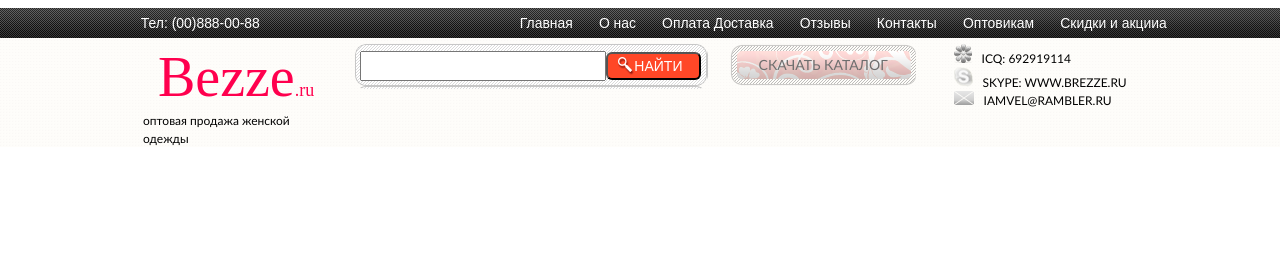
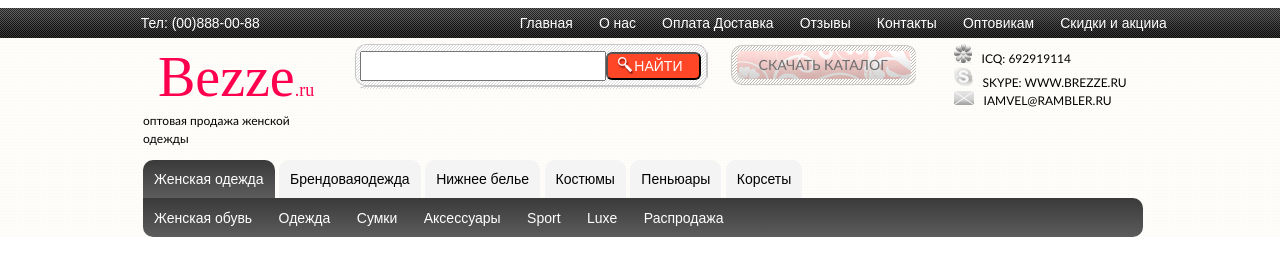
Before and after one commit to 3BEPbE/verstka2, a website: page app/index.html in a window 1280 px wide. Drawn offline with Linux system fonts and the light colour scheme.

Commit message:
end nav menu

```diff
--- a/app/index.html
+++ b/app/index.html
@@ -12,7 +12,7 @@
     <div class="wrapper">
         <header class="header__top">
             <div class="header_item">Тел: (00)888-00-88</div>
-            <div class="header__nav">
+            <div class="header__top_nav">
                 <a href="#" class="header_item">Главная</a>
                 <a href="#" class="header_item">О нас</a>
                 <a href="#" class="header_item">Оплата Доставка</a>
@@ -22,7 +22,7 @@
                 <a href="#" class="header_item">Скидки и акцииa</a>
             </div>
         </header>
-        <header class="header__middle">
+        <div class="header__middle">
             <a href="#" class="block_logo">
                 <span class="logo">Bezze</span><span class="small_ru">.ru</span>
                 <br>
@@ -44,7 +44,27 @@
                 <img src="img/header/icons/mail.png" class="block_info_img" alt="mail">
                 <span class="block_info_items">iamvel@rambler.ru</span>
             </div>
-        </header>
+        </div>
+        <div class="nav__wrapper">
+            <div class="header__nav_bottom  nav_top">
+                <a href="#" class="nav__items  items_theme_light_active">Женская одежда</a>
+                <a href="#" class="nav__items  items_theme_light">Брендоваяодежда</a>
+                <a href="#" class="nav__items  items_theme_light">Нижнее белье</a>
+                <a href="#" class="nav__items  items_theme_light">Костюмы</a>
+                <a href="#" class="nav__items  items_theme_light">Пеньюары</a>
+                <a href="#" class="nav__items  items_theme_light">Корсеты</a>
+            </div>
+            <div class="header__nav_bottom  nav_bottom">
+                <a href="#" class="nav__items  items_theme_dark">Женская обувь</a>
+                <a href="#" class="nav__items  items_theme_dark">Одежда</a>
+                <a href="#" class="nav__items  items_theme_dark">Сумки</a>
+                <a href="#" class="nav__items  items_theme_dark">Аксессуары</a>
+                <a href="#" class="nav__items  items_theme_dark">Sport</a>
+                <a href="#" class="nav__items  items_theme_dark">Luxe</a>
+                <a href="#" class="nav__items  items_theme_dark">Распродажа</a>
+            </div>
+        </div>
+
     </div>
 
 
--- a/app/sass/main.scss
+++ b/app/sass/main.scss
@@ -142,3 +142,45 @@ body {
     color: rgb(0, 0, 0);
     text-transform: uppercase;
 }
+.nav__wrapper{
+    width: 62.5em;
+    margin-top: 12px;
+    margin-left: auto;
+    margin-right: auto;
+}
+.header__nav_bottom {
+    padding-top: 11px;
+    padding-bottom: 10px;
+}
+.nav__items {
+    padding: 11px;
+    font-size: 14px;
+    font-family: "Arial";
+    line-height: 1.2;
+    text-decoration: none;
+}
+.nav_top {
+    width: 44.75em;
+}
+.items_theme_light_active {
+    color: rgb(255, 255, 255);
+    background-image: -moz-linear-gradient( 90deg, rgb(92,92,92) 0%, rgb(58,58,58) 100%);
+    background-image: -webkit-linear-gradient( 90deg, rgb(92,92,92) 0%, rgb(58,58,58) 100%);
+    background-image: -ms-linear-gradient( 90deg, rgb(92,92,92) 0%, rgb(58,58,58) 100%);
+    border-radius: 10px 10px 0 0;
+}
+.items_theme_light {
+    color: #000;
+    background: #f4f4f4;
+    border-radius: 10px 10px 0 0;
+}
+.items_theme_dark {
+    color: rgb(255, 255, 255);
+}
+.nav_bottom {
+    color: rgb(255, 255, 255);
+    background-image: -moz-linear-gradient( 90deg, rgb(92,92,92) 0%, rgb(58,58,58) 100%);
+    background-image: -webkit-linear-gradient( 90deg, rgb(92,92,92) 0%, rgb(58,58,58) 100%);
+    background-image: -ms-linear-gradient( 90deg, rgb(92,92,92) 0%, rgb(58,58,58) 100%);
+    border-radius: 0 10px 10px 10px;
+}
```
Also changed, not shown: app/css/main.css, 1 other file.
